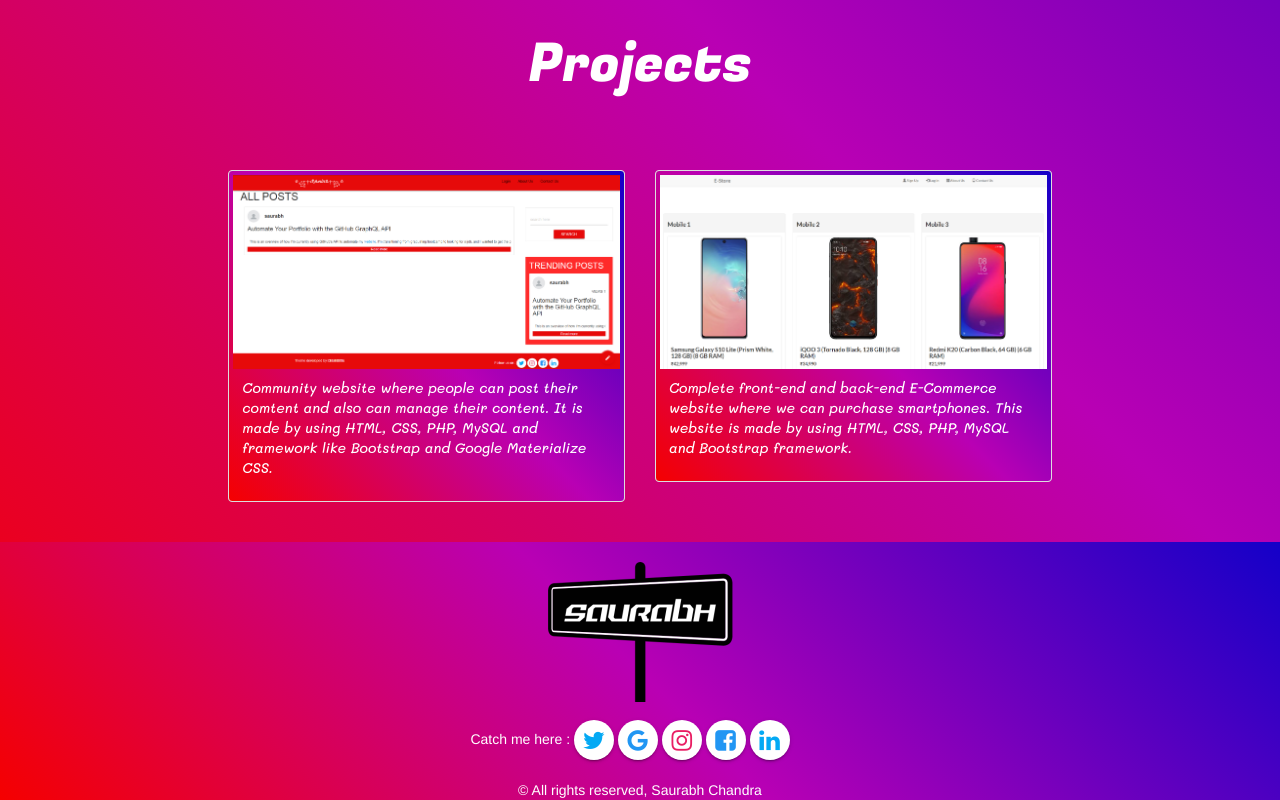
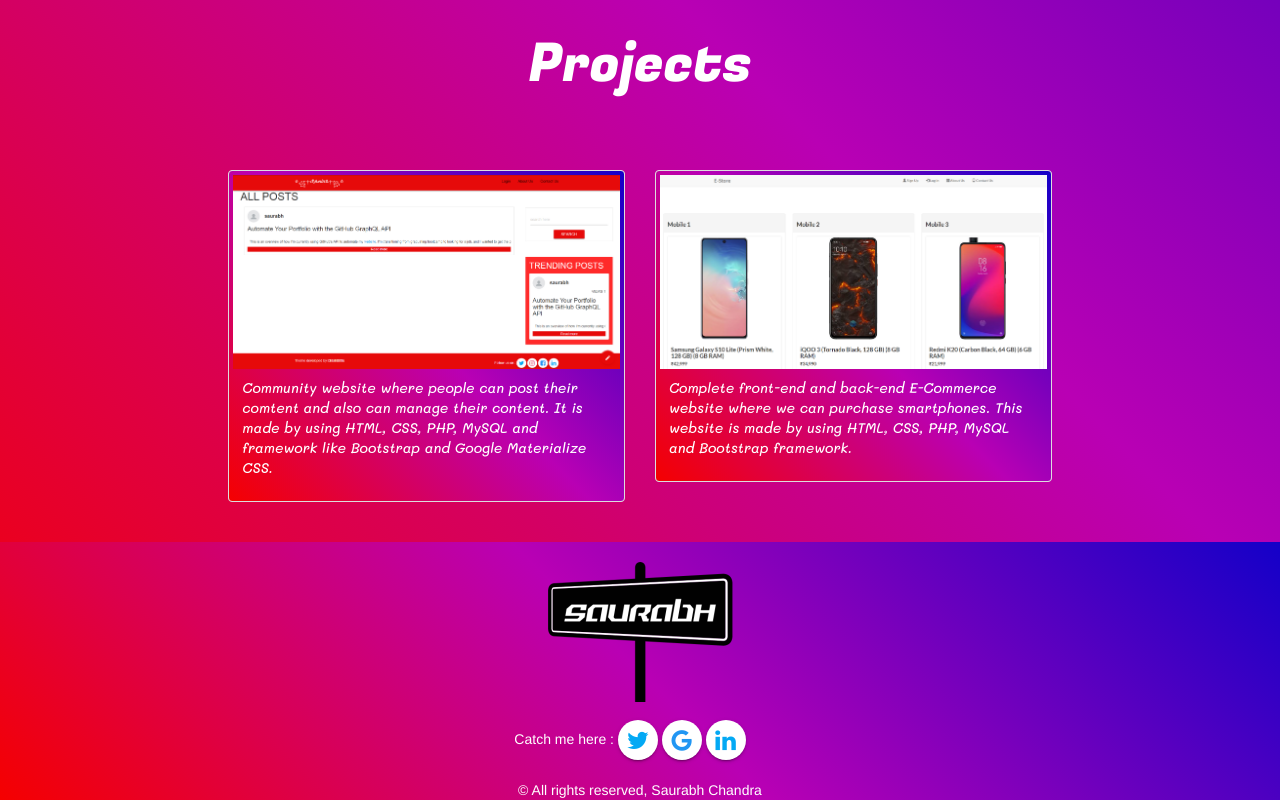
Before and after one commit to schandra1008/portfolio2, a plain HTML site: page index.html in a window 1280 px wide. Shown: the part 871-1671 px from the top of the page. Drawn offline with Linux system fonts and the light colour scheme.

Commit message:
Update index.html

```diff
--- a/index.html
+++ b/index.html
@@ -139,8 +139,6 @@
                         Catch me here :
                         <a href="https://twitter.com/schandra1008?s=08" class="btn-floating white"><i class="fa fa-twitter light-blue-text" aria-hidden="true"></i></a>
                         <a href="mailto:chandrasaurabh101999@gmail.com" class="btn-floating white"><i class="fa fa-google blue-text" aria-hidden="true"></i></a>
-                        <a href="" class="btn-floating white"><i class="fa fa-instagram pink-text" aria-hidden="true"></i></a>
-                        <a href="" class="btn-floating white"><i class="fa fa-facebook-square blue-text" aria-hidden="true"></i></a>
                         <a href="https://www.linkedin.com/in/saurabh-c-8639a11b3" class="btn-floating white"><i class="fa fa-linkedin light-blue-text" aria-hidden="true"></i></a>
                     </div><br>
                     <div class="container center white-text">
```
